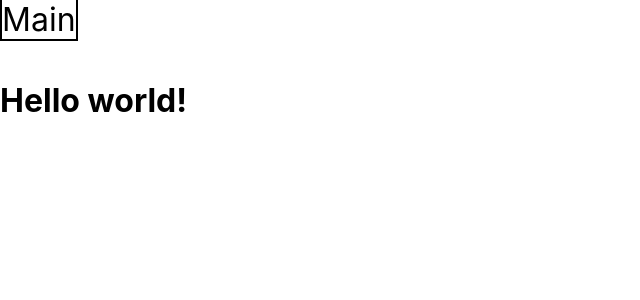
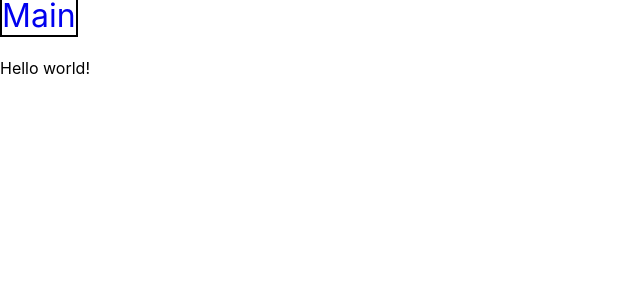
Before and after one commit to DINTeam/do-it-news-web-front, a Next.js app: page / in a window 1280 px wide. Shown: the top 300 px of the page, without its empty margins (0-640 px from the left). Built offline with nearby package versions, Linux system fonts and the light colour scheme.

Commit message:
[Feature] CSS reset 추가

```diff
--- a/styles/globals.css
+++ b/styles/globals.css
@@ -1,16 +1,148 @@
-html,
-body {
+css reset html,
+body,
+div,
+span,
+applet,
+object,
+iframe,
+h1,
+h2,
+h3,
+h4,
+h5,
+h6,
+p,
+blockquote,
+pre,
+a,
+abbr,
+acronym,
+address,
+big,
+cite,
+code,
+del,
+dfn,
+em,
+img,
+ins,
+kbd,
+q,
+s,
+samp,
+small,
+strike,
+strong,
+sub,
+sup,
+tt,
+var,
+b,
+u,
+i,
+center,
+dl,
+dt,
+dd,
+ol,
+ul,
+li,
+fieldset,
+form,
+label,
+legend,
+table,
+caption,
+tbody,
+tfoot,
+thead,
+tr,
+th,
+td,
+article,
+aside,
+canvas,
+details,
+embed,
+figure,
+figcaption,
+footer,
+header,
+hgroup,
+menu,
+nav,
+output,
+ruby,
+section,
+summary,
+time,
+mark,
+audio,
+video {
+  margin: 0;
   padding: 0;
-  margin: 0;
-  font-family: -apple-system, BlinkMacSystemFont, Segoe UI, Roboto, Oxygen,
-    Ubuntu, Cantarell, Fira Sans, Droid Sans, Helvetica Neue, sans-serif;
+  border: 0;
+  font-size: 100%;
+  font: inherit;
+  vertical-align: baseline;
 }
 
-a {
-  color: inherit;
+/* HTML5 display-role reset for older browsers */
+article,
+aside,
+details,
+figcaption,
+figure,
+footer,
+header,
+hgroup,
+menu,
+nav,
+section {
+  display: block;
+}
+
+body {
+  line-height: 1;
+}
+
+ol,
+ul {
+  list-style: none;
+}
+
+blockquote,
+q {
+  quotes: none;
+}
+
+blockquote:before,
+blockquote:after,
+q:before,
+q:after {
+  content: "";
+  content: none;
+}
+
+table {
+  border-collapse: collapse;
+  border-spacing: 0;
+}
+
+body {
+  font-family: -apple-system, BlinkMacSystemFont, "Segoe UI", "Roboto", "Oxygen",
+    "Ubuntu", "Cantarell", "Fira Sans", "Droid Sans", "Helvetica Neue",
+    sans-serif;
+  -webkit-font-smoothing: antialiased;
+  -moz-osx-font-smoothing: grayscale;
+}
+
+code {
+  font-family: source-code-pro, Menlo, Monaco, Consolas, "Courier New",
+    monospace;
+}
+
+a,
+u {
   text-decoration: none;
 }
-
-* {
-  box-sizing: border-box;
-}
```
